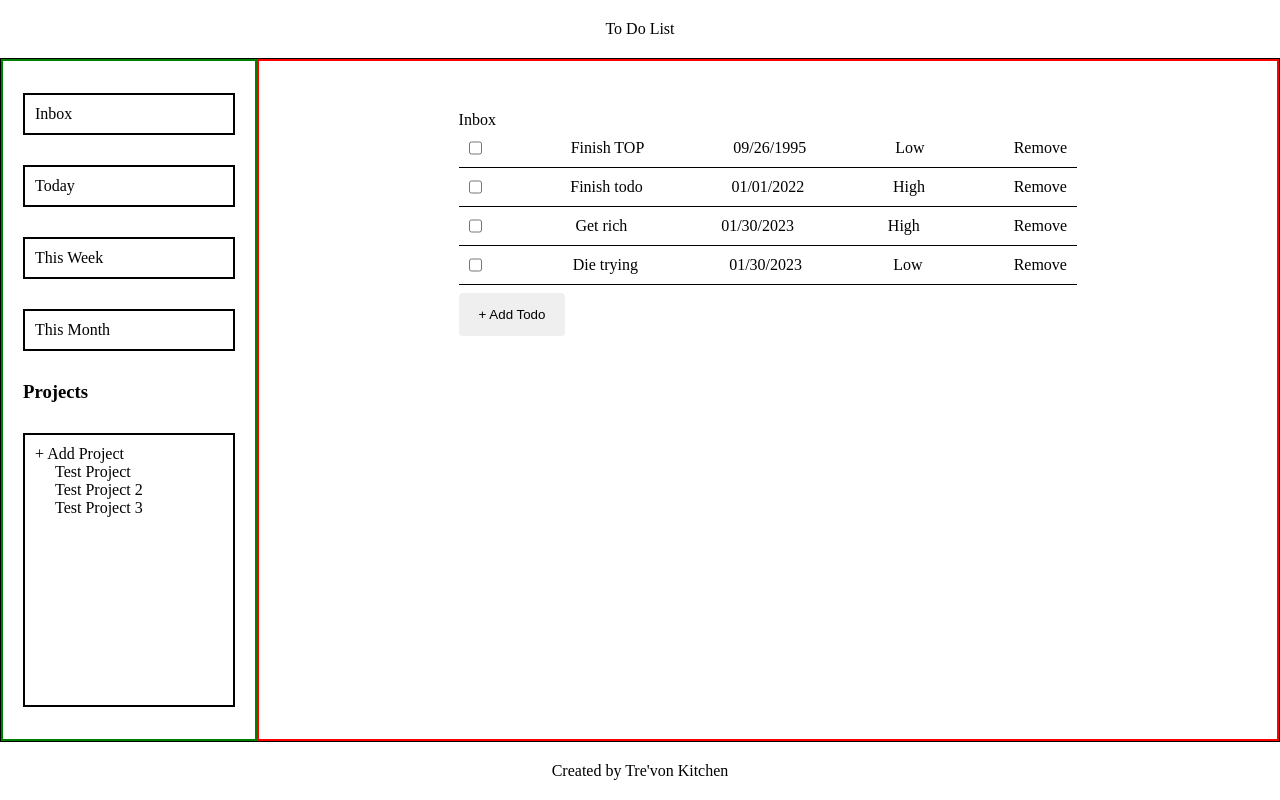
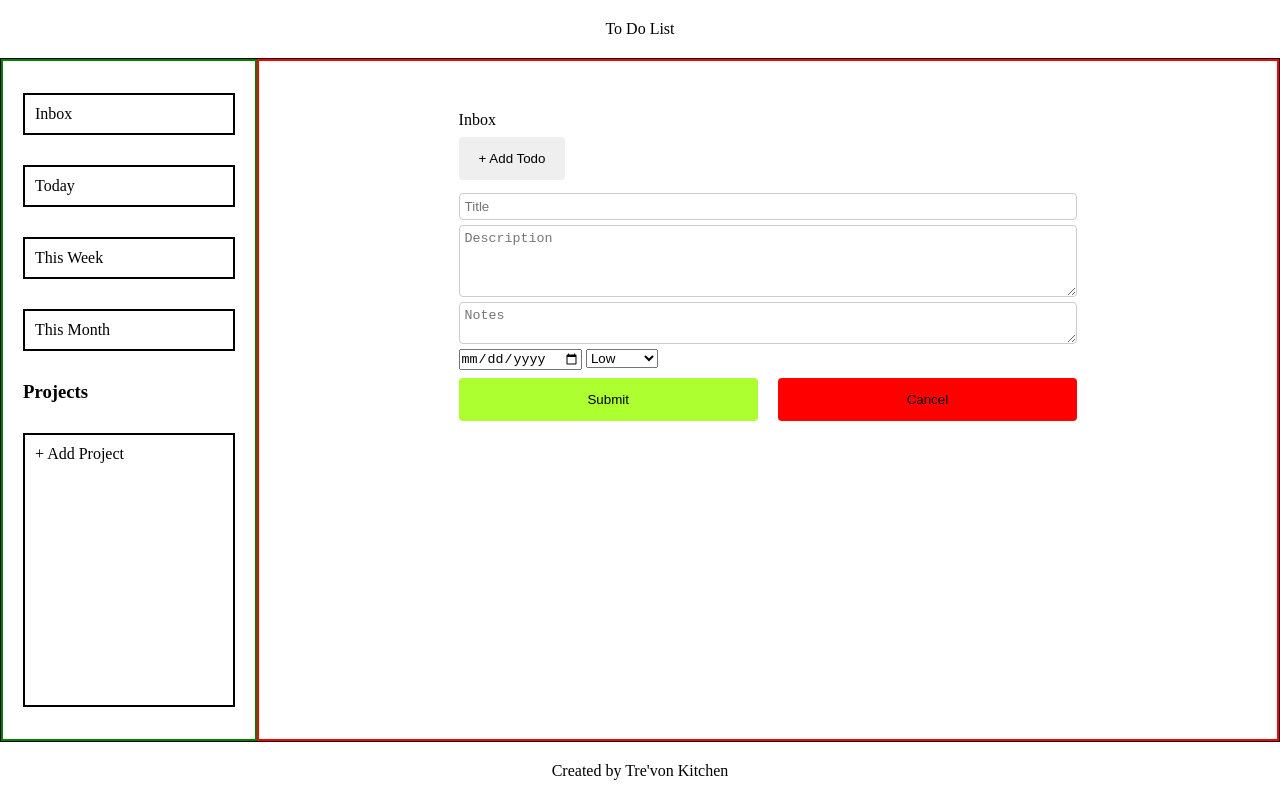
Before and after one commit to trekitch/todolist, a website built with webpack: page dist/index.html in a window 1280 px wide. Built offline with nearby package versions, Linux system fonts and the light colour scheme.

Commit message:
add todo form to html

```diff
--- a/dist/index.html
+++ b/dist/index.html
@@ -11,8 +11,8 @@
         <header>To Do List</header>
         <div class="content">
             <div class="sidebar">
-                <div class="inboxView">Inbox</div>
-                <div class="todayView">Today</div>
+                <div class="inbox-view">Inbox</div>
+                <div class="today-view">Today</div>
                 <div class="weekView">This Week</div>
                 <div class="monthView">This Month</div>
 
@@ -31,9 +31,26 @@
             </div>
             <div class="main">
                 <div class="main-header">Inbox</div>
-                <div class="main-content"></div>
+                <div class="todo-list"></div>
                 <div class="add-todo"><button type="button">+ Add Todo</button></div>
-                <div class="todoForm"></div>
+                <div class="add-todo-form-container">
+                    <form action="" class="add-todo-form">
+                        <input type="text" name="todoName" id="todoName" placeholder="Title" />
+                        <textarea name="todoDesc" id="todoDesc" cols="30" rows="4" placeholder="Description"></textarea>
+                        <textarea name="todoNotes" id="todoNotes" cols="30" rows="2" placeholder="Notes"></textarea>
+                        <input type="date" name="dueDate" id="dueDate" />
+                        <select name="priority" id="priority">
+                            <option value="Low">Low</option>
+                            <option value="Mid">Mid</option>
+                            <option value="High">High</option>
+                            <option value="&#128293;&#128293;&#128293;">&#128293;&#128293;&#128293;</option>
+                        </select>
+                        <div class="buttonContainer">
+                            <button class="submit" type="button">Submit</button>
+                            <button class="cancel" type="button">Cancel</button>
+                        </div>
+                    </form>
+                </div>
             </div>
         </div>
         <footer>Created by Tre'von Kitchen</footer>
```
